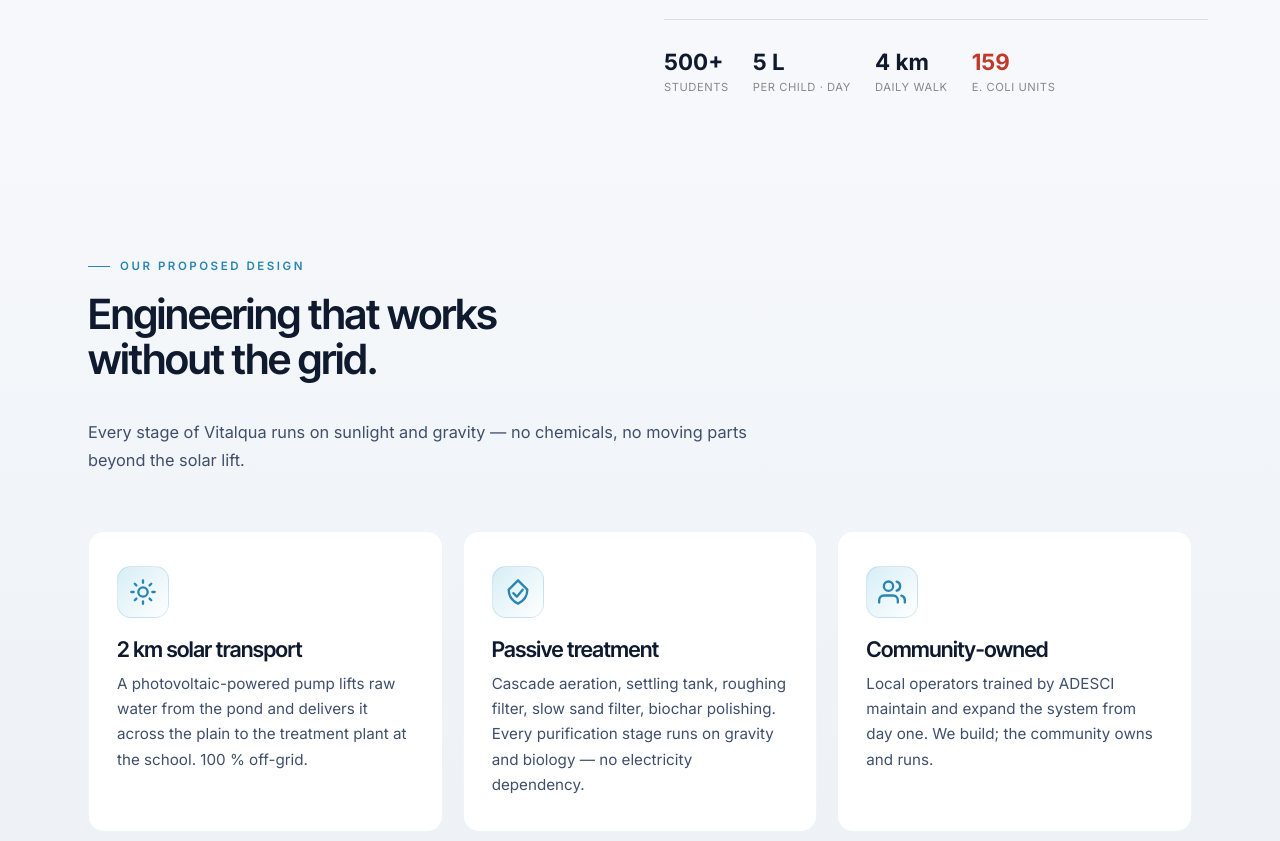
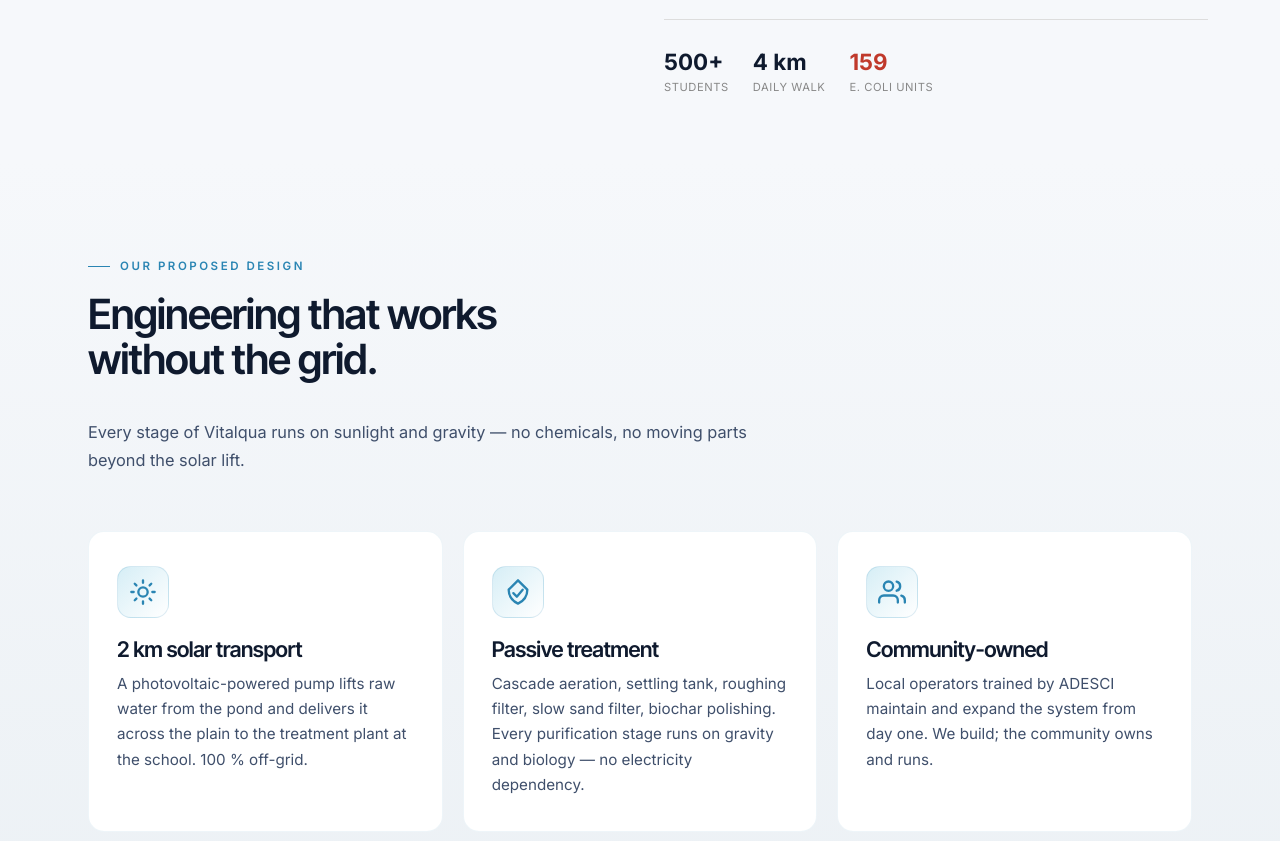
Before and after one commit to vitalquaproject/vitalquaproject, a plain HTML site: page index.html in a window 1280 px wide. Shown: the part 1376-2217 px from the top of the page. Drawn offline with Linux system fonts and the light colour scheme.

Commit message:
Update index.html

```diff
--- a/index.html
+++ b/index.html
@@ -1027,10 +1027,6 @@
         <div style="font-size: 0.7rem; color: #888; text-transform: uppercase; letter-spacing: 0.05em;">Students</div>
       </div>
       <div>
-        <div style="font-size: clamp(1.1rem, 3vw, 1.4rem); font-weight: 800;">5 L</div>
-        <div style="font-size: 0.7rem; color: #888; text-transform: uppercase; letter-spacing: 0.05em;">Per child · day</div>
-      </div>
-      <div>
         <div style="font-size: clamp(1.1rem, 3vw, 1.4rem); font-weight: 800;">4 km</div>
         <div style="font-size: 0.7rem; color: #888; text-transform: uppercase; letter-spacing: 0.05em;">Daily walk</div>
       </div>
```
